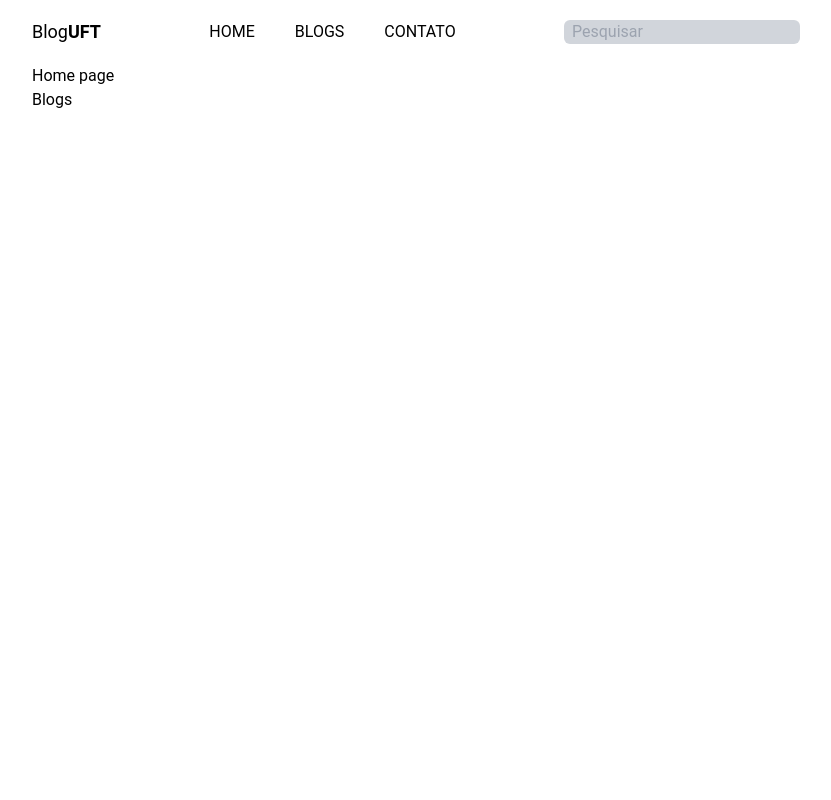
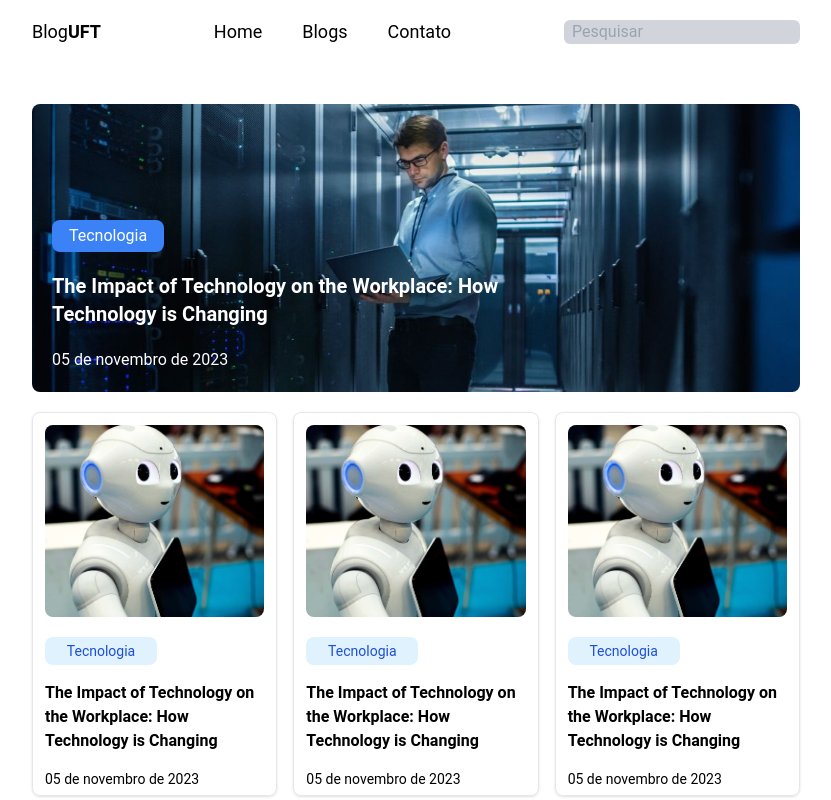
Before and after one commit to Rafael-jooj/BlogUFT, a React (Create React App) app in the folder FrontEnd/blog-uft-web/: page / in a window 1280 px wide. Shown: the top 800 px of the page, without its empty margins (224-1055 px from the left). Built offline with nearby package versions, Linux system fonts and the light colour scheme.

Commit message:
Criando pagina home e componentes de Posts

```diff
--- /dev/null
+++ b/FrontEnd/blog-uft-web/src/components/Capa/index.js
@@ -0,0 +1,14 @@
+
+
+export default function Capa(){
+    return(
+        <div className="w-full h-72 rounded-lg overflow-hidden relative cursor-pointer">
+            <div className="absolute inset-0 bg-cover bg-no-repeat bg-center" style={{ backgroundImage: `url(img/capa.jpg)` }}></div>
+            <div className="inline-flex flex-col justify-end h-full gap-5 p-5 relative z-10">
+                <p id="categoria" className="w-28 py-1 bg-blue-500 text-white flex justify-center rounded-lg">Tecnologia</p>
+                <p id="titulo" className="text-xl font-semibold text-white w-3/4">The Impact of Technology on the Workplace: How Technology is Changing</p>
+                <p id="data" className="text-white">05 de novembro de 2023</p>
+            </div>
+        </div>
+    )
+}
--- a/FrontEnd/blog-uft-web/src/components/Header/index.js
+++ b/FrontEnd/blog-uft-web/src/components/Header/index.js
@@ -1,14 +1,15 @@
 export default function Header(){
+
     return(
         <header className="w-full h-16">
         <ul className="flex flex-row justify-between items-center h-full px-[20%]">
             <div className="text-lg">
                 <p>Blog<span className="font-semibold">UFT</span></p>
             </div>
-            <div className="flex flex-row gap-10">
-                <a href="/"><li>HOME</li></a>
-                <a href="/"><li>BLOGS</li></a>
-                <a href="/"><li>CONTATO</li></a>
+            <div className="flex flex-row gap-10 text-lg">
+                <a href="/"><li>Home</li></a>
+                <a href="/"><li>Blogs</li></a>
+                <a href="/"><li>Contato</li></a>
             </div>
             <div>
                 <input type="text" placeholder="Pesquisar" className="rounded-md px-2 bg-gray-300"/>
--- /dev/null
+++ b/FrontEnd/blog-uft-web/src/components/Posts/index.js
@@ -0,0 +1,24 @@
+import {useNavigate} from "react-router-dom"
+
+export default function Posts(){
+    const navigate = useNavigate();
+
+    function goToBlogList(){
+        navigate('/BlogList');
+    }
+
+    return(
+        <div className="relative group" onClick={goToBlogList}>
+            <div className="border rounded-lg p-3 h-96 transition-transform transform group-hover:-translate-y-2 cursor-pointer shadow">
+                <div className="w-full h-48 relative rounded-lg overflow-hidden">
+                    <div className="absolute inset-0 bg-cover bg-no-repeat bg-center" style={{ backgroundImage: `url(img/subcapa.jpg)` }}></div>
+                </div>
+                <div className="inline-flex flex-col gap-4 mt-5">
+                    <p id="categoria" className="bg-sky-100 w-28 py-1 flex justify-center rounded-lg text-sm text-blue-700">Tecnologia</p>
+                    <p id="titulo" className="text-md font-semibold">The Impact of Technology on the Workplace: How Technology is Changing</p>
+                    <p id="data" className="text-sm">05 de novembro de 2023</p>
+                </div>
+            </div>
+        </div>
+    )
+}
--- a/FrontEnd/blog-uft-web/src/pages/BlogList/index.js
+++ b/FrontEnd/blog-uft-web/src/pages/BlogList/index.js
@@ -1,6 +1,6 @@
 export default function BlogList(){
     return(
-        <div>
+        <div className="min-h-screen px-[20%]">
             BlogList page
         </div>
     )
--- a/FrontEnd/blog-uft-web/src/pages/BlogPost/index.js
+++ b/FrontEnd/blog-uft-web/src/pages/BlogPost/index.js
@@ -1,6 +1,6 @@
 export default function BlogPost(){
     return(
-        <div>
+        <div className="min-h-screen px-[20%]">
             BlogPost page
         </div>
     )
--- a/FrontEnd/blog-uft-web/src/pages/Home/index.js
+++ b/FrontEnd/blog-uft-web/src/pages/Home/index.js
@@ -1,16 +1,25 @@
-import { useNavigate } from "react-router-dom"
+import Capa from "../../components/Capa";
+import Posts from "../../components/Posts";
 
 export default function Home(){
-    const navigate = useNavigate();
-
-    function goToBlogList(){
-        navigate('/BlogList');
-    }
 
     return(
-        <div className="min-h-screen px-[20%]">
-            <p>Home page</p>
-            <button onClick={goToBlogList}>Blogs</button>
+        <div className="min-h-screen px-[20%] my-10">
+            <div className="flex flex-col gap-5">
+                <div>
+                    <Capa/>
+                </div>
+
+                <div className="grid grid-cols-3 gap-4">
+                    <Posts/>
+                    <Posts/>
+                    <Posts/>
+                    <Posts/>
+                    <Posts/>
+                    <Posts/>
+                </div>
+            </div>
+            {/* <button onClick={goToBlogList}>Blogs</button> */}
         </div>
     )
 }
```
Also changed, not shown: FrontEnd/blog-uft-web/public/img/capa.jpg (added), FrontEnd/blog-uft-web/public/img/subcapa.jpg (added).
